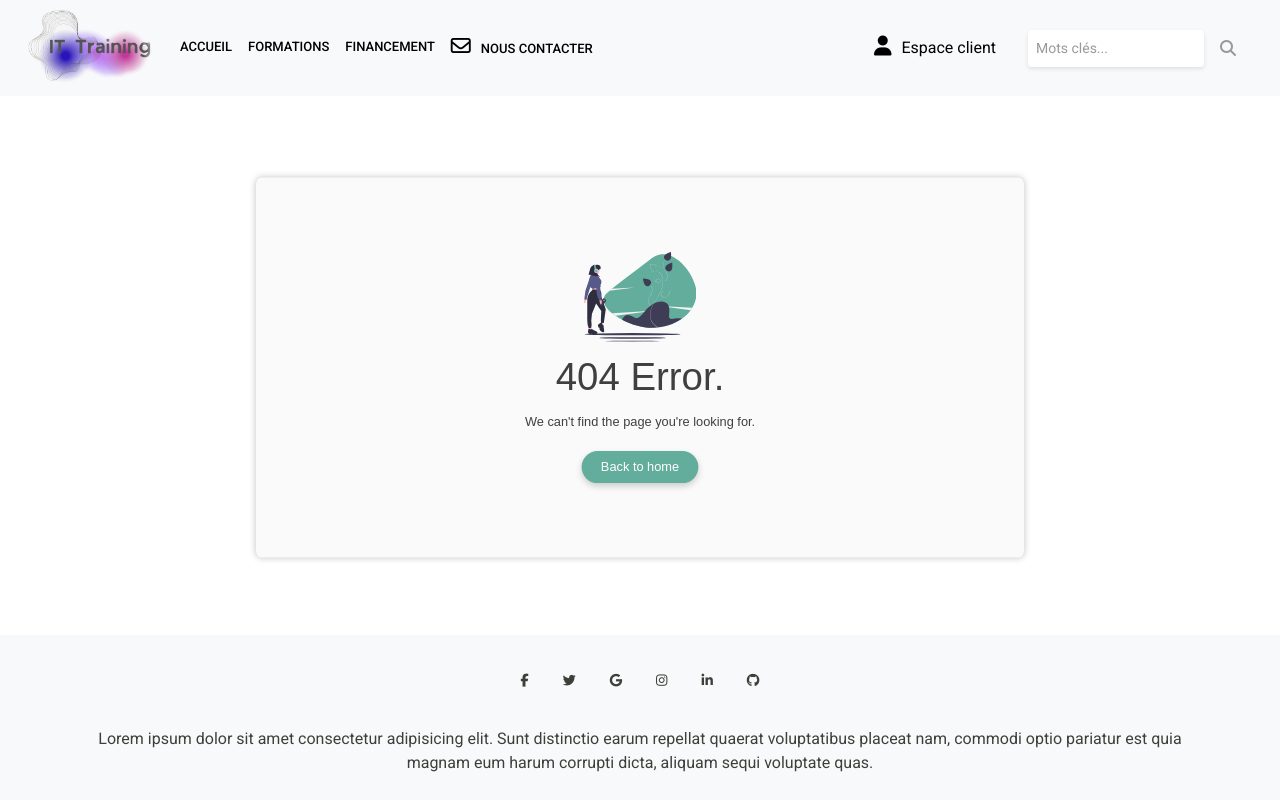
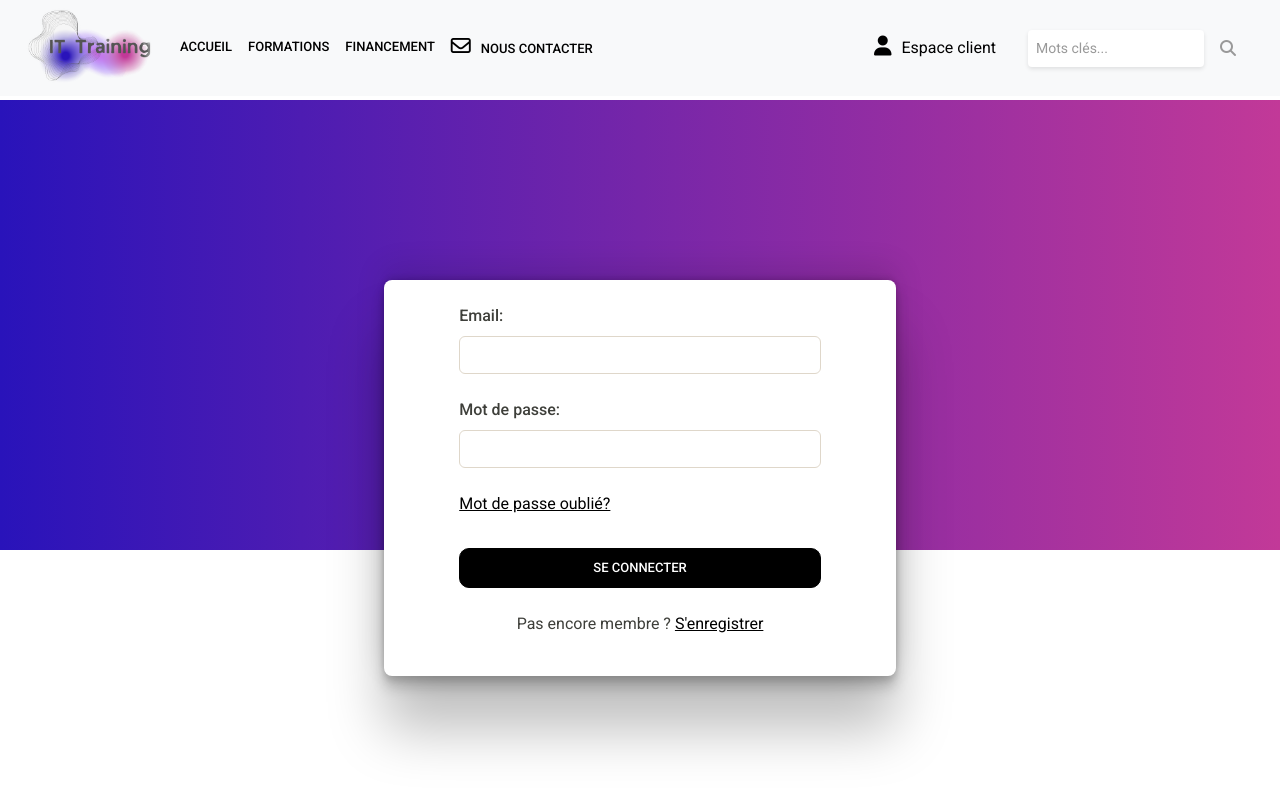
Before and after one commit to ib-Cegos-dreams-team/angularFil-rouge, an Angular app: page /identification in a window 1280 px wide. Shown: the top 800 px of the page. Built offline with nearby package versions, Linux system fonts and the light colour scheme.

Commit message:
creation page de connexion avec formulaire

```diff
--- a/src/app/app.routes.ts
+++ b/src/app/app.routes.ts
@@ -6,11 +6,13 @@ import { FormationDetailsComponent } from './pages/formations-page/formation-det
 import { FormationsThemeComponent } from './pages/formations-page/formations-theme/formations-theme.component';
 import { FormationsPageComponent } from './pages/formations-page/formations-page.component';
 import { ContactComponent } from './pages/contact/contact.component';
+import { ConnexionPageComponent } from './pages/compte/connexion-page/connexion-page.component';
 
 export const routes: Routes = [
     { path: '', redirectTo: 'home', pathMatch: 'full' },
     { path: 'home', component: HomePageComponent },
     { path: 'creation-compte', component: CreationCompteComponent},
+    { path: 'identification', component: ConnexionPageComponent},
     { path: 'formations', component: FormationsPageComponent },
     { path: 'nous-contacter', component: ContactComponent},
     { path: 'formations/formation-theme', component: FormationsThemeComponent },
--- a/src/app/commons/header/header.component.html
+++ b/src/app/commons/header/header.component.html
@@ -4,22 +4,14 @@
       <div class="logo-container">
         <img class="logo" src="../../../assets/images/IT-Training.png" alt="logo" />
       </div>
-      <button
-        class="navbar-toggler"
-        type="button"
-        data-bs-toggle="collapse"
-        data-bs-target="#navbarColor04"
-        aria-controls="navbarColor04"
-        aria-expanded="false"
-        aria-label="Toggle navigation"
-      >
+      <button class="navbar-toggler" type="button" data-bs-toggle="collapse" data-bs-target="#navbarColor04"
+        aria-controls="navbarColor04" aria-expanded="false" aria-label="Toggle navigation">
         <span class="navbar-toggler-icon"></span>
       </button>
       <div class="collapse navbar-collapse" id="navbarColor04">
         <ul class="navbar-nav me-auto">
           <li class="nav-item">
-            <a class="nav-link active" href="#"
-              >Accueil
+            <a class="nav-link active" href="#">Accueil
               <span class="visually-hidden">(current)</span>
             </a>
           </li>
@@ -30,37 +22,15 @@
             <a class="nav-link" href="">Financement</a>
           </li>
           <li class="nav-item">
-            <a class="nav-link" routerLink="nous-contacter"
-              ><i class="fa-regular fa-envelope"></i>Nous contacter</a
-            >
+            <a class="nav-link" routerLink="nous-contacter"><i class="fa-regular fa-envelope"></i>Nous contacter</a>
           </li>
         </ul>
         <div class="customer-zone">
-          <a class="customer-zone-link" (click)="showForm()"
-            ><i class="fas fa-user"></i>Espace client</a
-          >
-          <form class="dropdown form-hidden" [formGroup]="connexionForm" (ngSubmit)="onSubmit()">
-            <div class="dropdown-item">
-              <label for="email">Identifiez-vous:</label>
-              <input type="text" id="email" name="email" formControlName="email" />
-            </div>
-            <div class="dropdown-item">
-              <label for="password">Mot de passe:</label>
-              <input type="password" id="password" name="password" formControlName="password" />
-            </div>
-            <div class="connect-area">
-              <button class="btn btn-connect">Se Connecter</button>
-              <a>Mot de passe oublié</a>
-              <a routerLink ="creation-compte">Créer un compte</a>
-            </div>
-          </form>
+          <a class="customer-zone-link" routerLink="identification" (click)="showForm()">
+            <i class="fas fa-user"></i>Espace client</a>
         </div>
         <form class="d-flex search-bar">
-          <input
-            class="form-control me-sm-2"
-            type="search"
-            placeholder="Mots clés..."
-          />
+          <input class="form-control me-sm-2" type="search" placeholder="Mots clés..." />
           <i class="fa-solid fa-magnifying-glass"></i>
         </form>
       </div>
--- /dev/null
+++ b/src/app/pages/compte/connexion-page/connexion-page.component.css
@@ -0,0 +1,51 @@
+a {
+    color: black;
+    text-decoration: underline;
+}
+
+.idPage{
+    height: 100vh;
+}
+
+.banner {
+    background: rgb(41,19,186);
+    background: linear-gradient(90deg, rgba(41,19,186,1) 0%, rgba(194,57,152,1) 100%);
+    height: 450px;
+    position: relative;
+}
+
+form {
+    width: 80%;
+    padding: 1.5rem;
+}
+
+.form-container {
+    background: white;
+    position: absolute;
+    top: 35%;
+    left: 30%;
+    display: flex;
+    flex-direction: column;
+    align-items: center;
+    border-radius: 8px;
+    box-shadow: rgba(0, 0, 0, 0.25) 0px 54px 55px, rgba(0, 0, 0, 0.12) 0px -12px 30px, rgba(0, 0, 0, 0.12) 0px 4px 6px, rgba(0, 0, 0, 0.17) 0px 12px 13px, rgba(0, 0, 0, 0.09) 0px -3px 5px;;
+    width: 40%;
+}
+
+.form-label {
+    font-weight: 500;
+}
+.btn-connect {
+    padding: 0.5rem 1rem;
+    margin: 0.5rem 0;
+    border: 1px solid black;
+    border-radius: 10px;
+    background-color: black;
+    color: white;
+    width: 100%;
+}
+
+.btn-connect:hover {
+    background-color: white;
+    color: black;
+}
--- /dev/null
+++ b/src/app/pages/compte/connexion-page/connexion-page.component.html
@@ -0,0 +1,28 @@
+<div class="idPage">
+    <div class="banner"></div>
+    <div class="form-container">
+        <form [formGroup]="connexionForm" (ngSubmit)="onSubmit()">
+            <div class="form-outline mb-4">
+                <label class="form-label" for="email">Email:</label>
+                <input class="form-control" type="text" id="email" name="email" formControlName="email" />
+            </div>
+            <div class="form-outline mb-4">
+                <label class="form-label" for="password">Mot de passe:</label>
+                <input class="form-control" type="password" id="password" name="password" formControlName="password" />
+            </div>
+
+            <!-- 2 column grid layout for inline styling -->
+            <div class="row mb-4">
+                <div class="col">
+                    <a href="#!">Mot de passe oublié?</a>
+                </div>
+            </div>
+
+            <button type="submit" class="btn btn-connect mb-4">Se connecter</button>
+
+            <div class="text-center">
+                <p>Pas encore membre ? <a href="#!">S'enregistrer</a></p>
+            </div>
+        </form>
+    </div>
+</div>
--- /dev/null
+++ b/src/app/pages/compte/connexion-page/connexion-page.component.ts
@@ -0,0 +1,32 @@
+import { Component } from '@angular/core';
+import { FormControl, FormGroup, FormsModule, ReactiveFormsModule, Validators } from '@angular/forms';
+import { AuthService } from '../../../Auth/auth.service';
+
+@Component({
+  selector: 'app-connexion-page',
+  standalone: true,
+  imports: [FormsModule, ReactiveFormsModule],
+  templateUrl: './connexion-page.component.html',
+  styleUrl: './connexion-page.component.css'
+})
+export class ConnexionPageComponent {
+  constructor(private auth: AuthService) { }
+
+
+
+  connexionForm = new FormGroup({
+    email: new FormControl('', [Validators.required, Validators.email]),
+    password: new FormControl('', [Validators.required, Validators.minLength(6)])
+  })
+
+
+  onSubmit() {
+    console.log(this.connexionForm.value);
+    this.auth.connecter(this.connexionForm.value).subscribe({
+      next: (response) => {
+        console.log("sign up success", response)
+      }
+    })
+    this.connexionForm.reset();
+  }
+}
```
Also changed, not shown: 1 other file (tests, documents, lock files or other folders).
